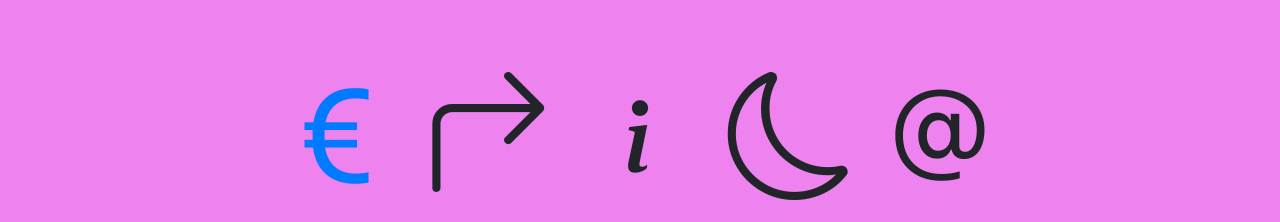
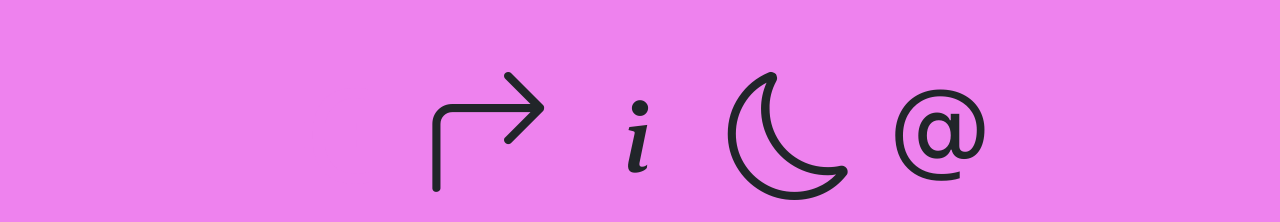
Before and after one commit to Ica0302/Erica, a plain HTML site: page index.html in a window 1280 px wide. In both pictures the pointer is over the icon 336 px from the left and 307 px from the top of the page. Shown: the part 178-400 px from the top of the page. Drawn offline with nearby package versions, Linux system fonts and the light colour scheme.

Commit message:
Update style.css

```diff
--- a/style.css
+++ b/style.css
@@ -20,5 +20,5 @@ body {
 
 .icon-container i:hover {
     transform: scale(1.5);
-    color: #007bff;
+    color: violet;
 }
```
